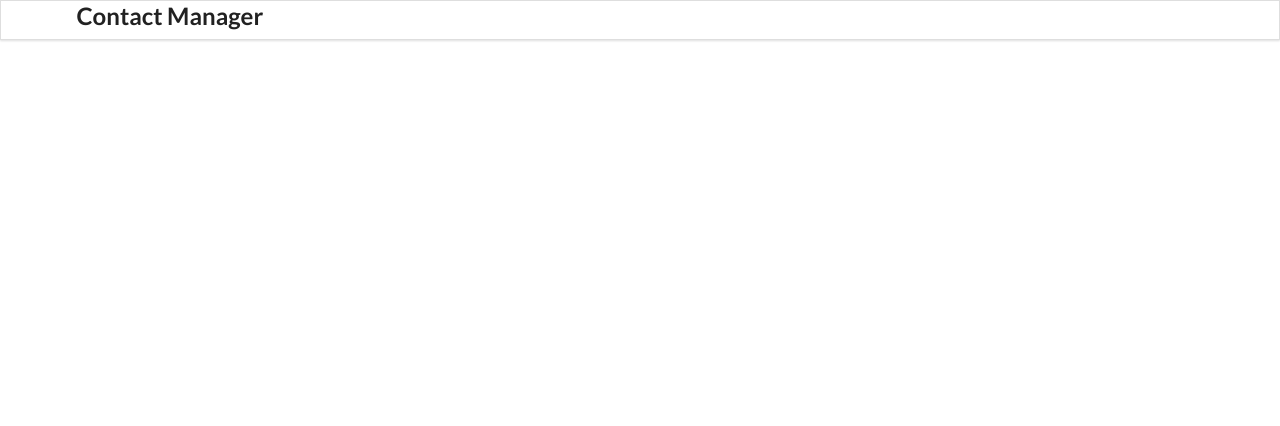
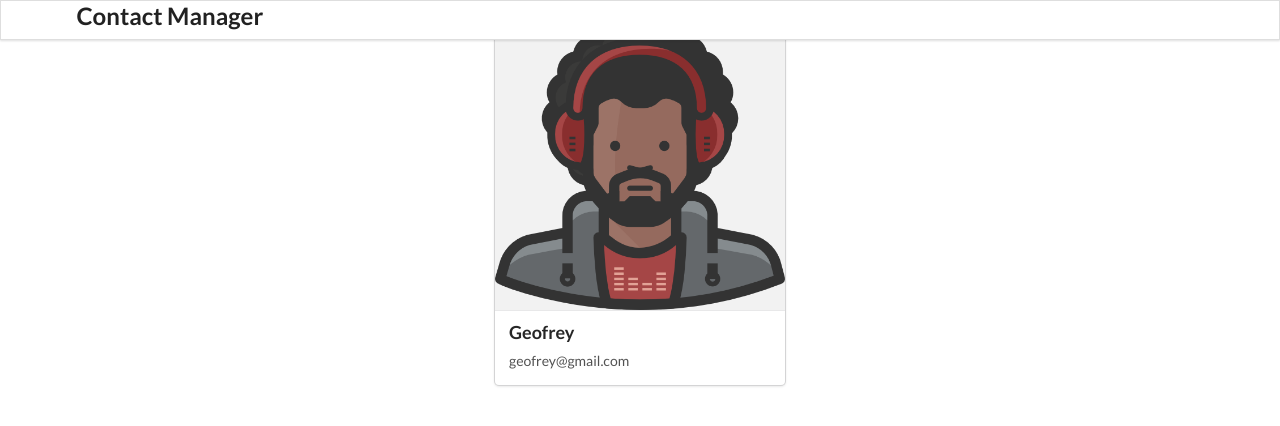
Before and after one commit to Ge0frey/contact-app, a React (Create React App) app: page /contact/1 in a window 1280 px wide. Shown: the top 426 px of the page. Built offline with nearby package versions, Linux system fonts and the light colour scheme.

Commit message:
Adds Contact Details

```diff
--- a/src/Components/App.js
+++ b/src/Components/App.js
@@ -4,6 +4,7 @@ import AddContact from './AddContact';
 import Header from './Header';
 import ContactList from './ContactList';
 import { BrowserRouter as Router, Routes, Route} from 'react-router-dom';
+import ContactDetail from "./ContactDetail"
 
 const Uuid = uuidv4;
 console.log(Uuid);
@@ -42,6 +43,7 @@ function App () {
       <Router>
         <Header/>
         <Routes>
+
           <Route
             path="/"
             exact
@@ -52,12 +54,16 @@ function App () {
               />
             )}
           />
+
           <Route
             path="/add"
             Component = {() => (
               <AddContact addContactHandler={addContactHandler}/>
             )}
           />
+
+          <Route path="/contact/:id" Component={ContactDetail}/>
+
         </Routes>
       </Router>
     </div>
--- /dev/null
+++ b/src/Components/ContactDetail.js
@@ -0,0 +1,19 @@
+import user from "../Images/user.jpg"
+
+function ContactDetail ()  {
+    return (
+        <div className="main">
+            <div className="ui card centered">
+                <div className="image">
+                    <img src={user} alt="user image"/>
+                </div>
+                <div className="content">
+                    <div className="header">Geofrey</div>
+                    <div className="description">geofrey@gmail.com</div>
+                </div>
+            </div>
+        </div>
+    )
+}
+
+export default ContactDetail;
```
Also changed, not shown: src/Images/user.jpg (added).
